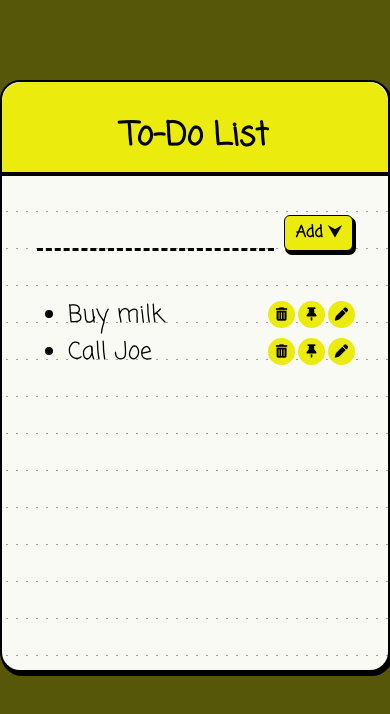
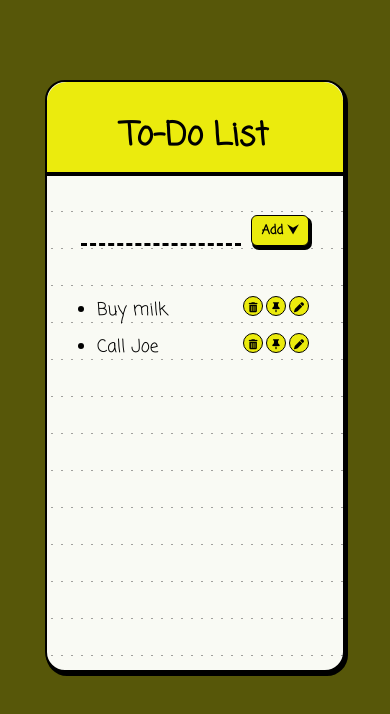
Before and after one commit to siavashimrz/todo_app_react, a React (Vite) app: page / in a window 390 px wide. Shown: the top 714 px of the page. Built offline with nearby package versions, Linux system fonts and the light colour scheme.

Commit message:
Fix for mobile size

```diff
--- a/src/styles.css
+++ b/src/styles.css
@@ -102,7 +102,38 @@ li {
   width: 27px;
   height: 27px;
   border-radius: 50%;
-  border: none;
   background-color: rgb(235, 235, 13);
   color: black;
+  border: 1px solid black;
 }
+
+@media (max-width:600px){
+  .todo-app{
+    width: 300px;
+  }
+  .add-btn {
+    font-size: 0.8rem;
+  }
+  input {
+    width: 160px;
+    font-size: 1rem;
+  }
+  ul{
+    font-size: 1.1rem;
+    margin: 26px 50px;
+  }
+  li{
+    width: 215px;
+  }
+  .li-container{
+    grid-template-columns: auto 23px 23px 23px;
+  }
+  .round-btn{
+    margin-top: 4px;
+    width: 20px;
+    height: 20px;
+  }
+  .round-btn i{
+    font-size: 10px;
+  }
+}
```
